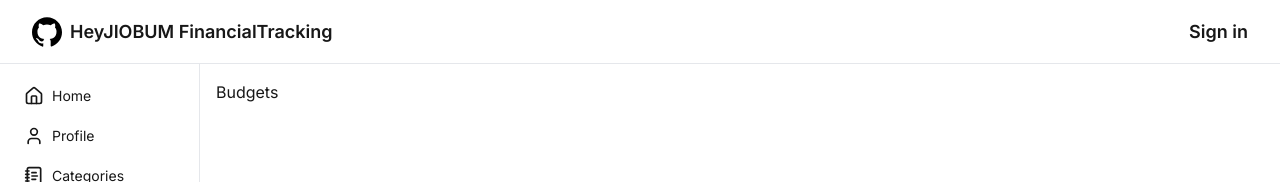
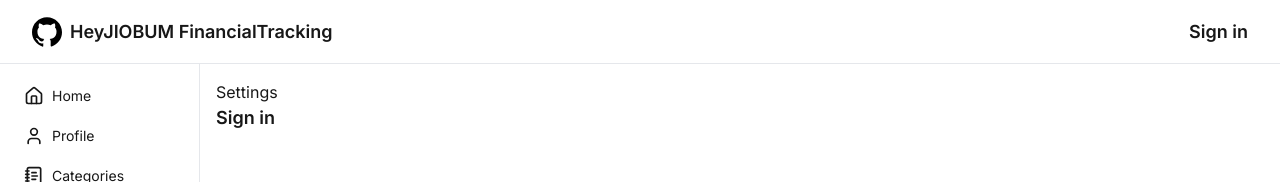
Before and after one commit to HeyJIOBUM/FinancialTracking, a Next.js app in the folder fintrack-frontend/: page /me/budgets in a window 1280 px wide. Shown: the top 182 px of the page. Built offline with nearby package versions, Linux system fonts and the light colour scheme.

Commit message:
set up Loading component

```diff
--- /dev/null
+++ b/fintrack-frontend/src/app/me/layout.js
@@ -0,0 +1,36 @@
+"use client"
+
+import {useSelector} from "react-redux";
+import AuthModal from "@/components/auth-modal";
+import {useState} from "react";
+import {useRouter} from "next/navigation";
+import Loading from "@/components/loading";
+
+export default function PassAuthenticatedUsersLayout({ children }) {
+    const userData = useSelector((state) => state.authReducer.value);
+    const isAuthenticated = userData.isAuthenticated;
+
+    const [isModalOpen, setIsModalOpen] = useState(!isAuthenticated);
+    const router = useRouter();
+
+    const handleAuthentication = () => {
+        setIsModalOpen(false);
+    }
+
+    const handleClose = () => {
+        router.push("/");
+    }
+
+    return (
+        isAuthenticated ? (
+            children
+        ) : (
+            <>
+                <>
+                    <Loading></Loading>
+                </>
+                <AuthModal isOpen={isModalOpen} onAuthentication={handleAuthentication} onClose={handleClose} />
+            </>
+        )
+    );
+}
--- /dev/null
+++ b/fintrack-frontend/src/components/loading.js
@@ -0,0 +1,7 @@
+export default function Loading() {
+    return (
+        <div>
+            Settings
+        </div>
+    );
+}
```
